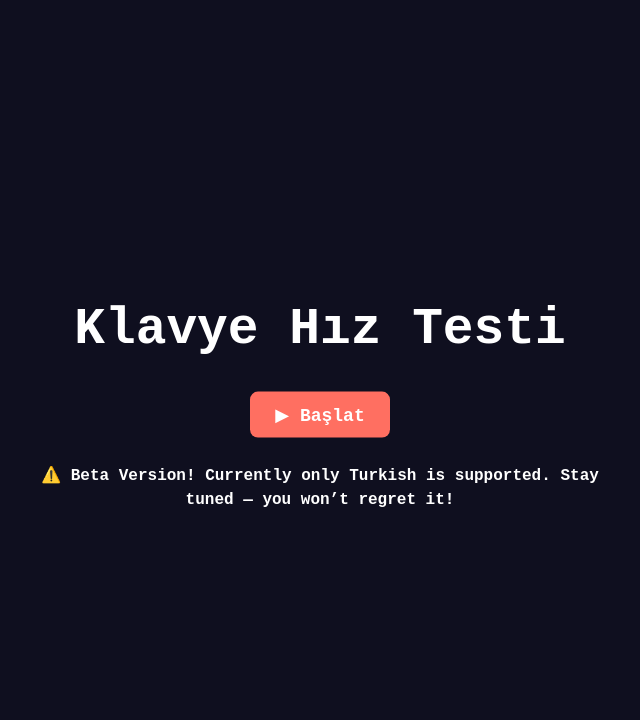
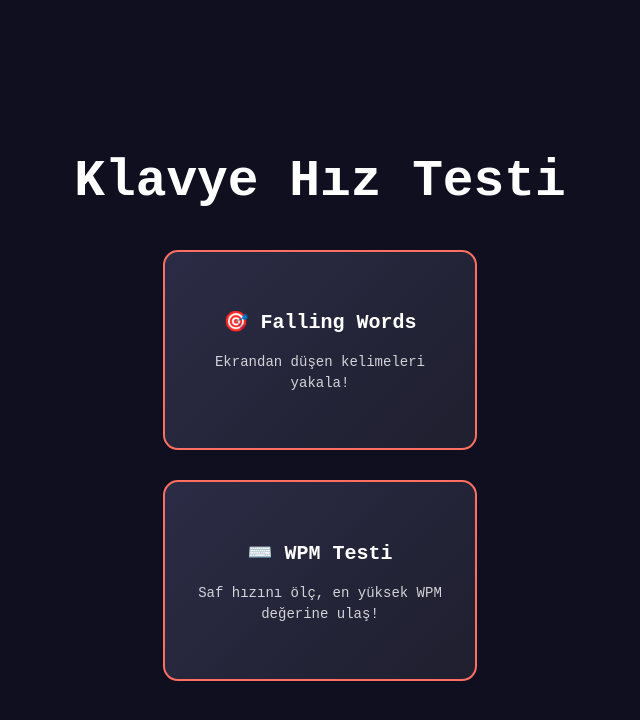
Before and after one commit to huseyin-kadioglu/10fatfingers, a React (Vite) app: page / in a window 1280 px wide. Shown: the top 720 px of the page, without its empty margins (320-960 px from the left). Built offline with nearby package versions, Linux system fonts and the light colour scheme.

Commit message:
başlangıç ekranı

```diff
--- a/src/App.css
+++ b/src/App.css
@@ -197,3 +197,73 @@ button.start-btn:hover {
     padding: 6px;
   }
 }
+
+.tabs {
+  display: flex;
+  justify-content: center;
+  gap: 20px;
+  margin: 20px 0;
+}
+
+.tabs button {
+  padding: 12px 25px;
+  background: #2b2b45;
+  color: white;
+  border: none;
+  cursor: pointer;
+  border-radius: 8px;
+  font-size: 18px;
+  font-weight: bold;
+  transition: 0.2s ease;
+}
+
+.tabs button:hover {
+  background: #ff6f61;
+}
+
+.mode-select {
+  display: flex;
+  justify-content: center;
+  gap: 30px;
+  margin-top: 40px;
+  flex-wrap: wrap;
+}
+
+.mode-card {
+  background: linear-gradient(135deg, #2b2b45, #1f1f2f);
+  border: 2px solid #ff6f61;
+  border-radius: 15px;
+  padding: 40px 30px;
+  width: 250px;
+  cursor: pointer;
+  text-align: center;
+  color: #fff;
+  font-family: "Press Start 2P", monospace; /* retro arcade font istersen */
+  transition: transform 0.2s ease, box-shadow 0.2s ease;
+}
+
+.mode-card:hover {
+  transform: scale(1.08);
+}
+
+.mode-card h2 {
+  font-size: 20px;
+  margin-bottom: 12px;
+}
+
+.mode-card p {
+  font-size: 14px;
+  opacity: 0.8;
+}
+
+.mode-card.falling {
+}
+
+.mode-card.falling:hover {
+}
+
+.mode-card.wpm {
+}
+
+.mode-card.wpm:hover {
+}
--- a/src/App.jsx
+++ b/src/App.jsx
@@ -10,6 +10,7 @@ function App() {
   const [lives, setLives] = useState(5);
   const [elapsedTime, setElapsedTime] = useState(0);
   const [gameSize, setGameSize] = useState({ width: 900, height: 600 });
+  const [selectedTab, setSelectedTab] = useState(null);
 
   const totalTyped = useRef(0);
   const elapsedRef = useRef(0);
@@ -181,19 +182,35 @@ function App() {
     <div className="app">
       <h1 className="game-title">Klavye Hız Testi</h1>
 
-      {!gameStarted && (
-        <>
-          <button className="start-btn" onClick={startGame}>
-            ▶ Başlat
-          </button>
-          <p className="beta-info">
-            ⚠️ Beta Version! Currently only Turkish is supported. Stay tuned —
-            you won’t regret it!
-          </p>
-        </>
-      )}
+      {/* Tab Navigation */}
+{!selectedTab && (
+  <div className="mode-select">
+    <div
+      className="mode-card falling"
+      onClick={() => {
+        setSelectedTab("falling");
+        startGame();
+      }}
+    >
+      <h2>🎯 Falling Words</h2>
+      <p>Ekrandan düşen kelimeleri yakala!</p>
+    </div>
 
-      {gameStarted && lives > 0 && (
+    <div
+      className="mode-card wpm"
+      onClick={() => {
+        setSelectedTab("wpm");
+        startGame(); // İstersen farklı WPM start fonksiyonu yapabilirsin
+      }}
+    >
+      <h2>⌨️ WPM Testi</h2>
+      <p>Saf hızını ölç, en yüksek WPM değerine ulaş!</p>
+    </div>
+  </div>
+)}
+
+      {/* FALLING WORDS */}
+      {selectedTab === "falling" && lives > 0 && (
         <>
           <div className="info-bar">
             <span>❤️ {lives}</span>
@@ -228,7 +245,8 @@ function App() {
         </>
       )}
 
-      {(!gameStarted || lives === 0) && elapsedTime > 0 && (
+      {/* GAME OVER */}
+      {selectedTab === "falling" && lives === 0 && elapsedTime > 0 && (
         <div className="game-over-overlay">
           <div className="game-over-dialog">
             <h1>Klavye Hız Testi</h1>
@@ -274,6 +292,14 @@ function App() {
           </div>
         </div>
       )}
+
+      {/* WPM */}
+      {selectedTab === "wpm" && (
+        <div className="game-container">
+          <h2>⌨️ WPM Modu</h2>
+          <p>Burada WPM testini göstereceğiz.</p>
+        </div>
+      )}
     </div>
   );
 }
```
